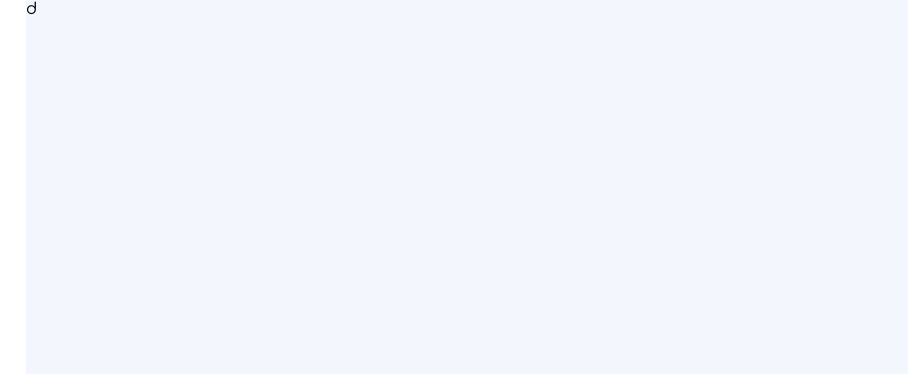
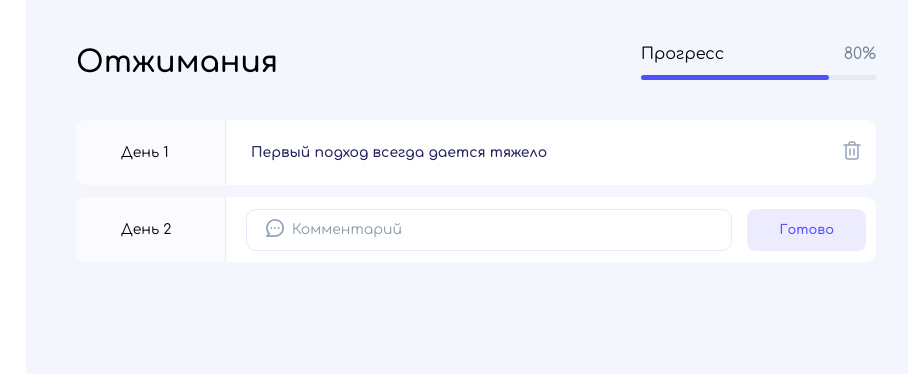
Before and after one commit to Hadd4way/HabbitAppProject, a plain HTML site: page index.html in a window 1280 px wide. Shown: the full height of the page, 100-1008 px from the left. Drawn offline with Linux system fonts and the light colour scheme.

Commit message:
Верстка проекта готова

```diff
--- a/index.html
+++ b/index.html
@@ -27,7 +27,39 @@
                 </button>
             </nav>
         </div>
-        <div class="contend">d</div>
+        <div class="content">
+            <header>
+                <h1>Отжимания</h1>
+                <div class="progress">
+                    <div class="progress__text">
+                        <div class="progress__name">Прогресс</div>
+                        <div class="progress__percent">80%</div>
+                    </div>
+                    <div class="progress__bar">
+                        <div class="progress__bar-cover"></div>
+                    </div>
+                </div>
+            </header>
+            <main>
+                <div class="habbit__list">
+                    <div class="habbit">
+                        <div class="habbit__day">День 1</div>
+                        <div class="habbit__comment">Первый подход всегда дается тяжело</div>
+                        <button class="habbit__delete">
+                            <img src="/images/delete.svg" alt="Удалить день">
+                        </button>
+                    </div>
+                </div>
+                <div class="habbit">
+                    <div class="habbit__day">День 2</div>
+                    <form class="habbit__form">
+                        <input type="text" class="input__icon" placeholder="Комментарий">
+                        <img src="/images/comment.svg" alt="commentIcon" class="input_icon">
+                        <button class="habbit__form__button">Готово</button>
+                    </form>
+                </div>
+            </main>
+        </div>
     </div>
     <script src="/scripts/app.js"></script>
 </body>
--- a/styles/main.css
+++ b/styles/main.css
@@ -64,3 +64,128 @@ body{
 .menu__item_active img{
     filter: brightness(0) invert(1);
 }
+.content{
+    padding: 45px 50px;
+    display: flex;
+    flex-direction: column;
+    min-width: 900px;
+}
+header{
+    display: flex;
+    justify-content: space-between;
+    align-items: center;
+}
+.progress{
+    display: flex;
+    flex-direction: column;
+    justify-content: center;
+    min-width: 235px;
+    gap: 12px;
+}
+.progress__text{
+    display: flex;
+    justify-content: space-between;
+}
+.progress__percent{
+    color: #737f92;
+}
+.progress__bar{
+    height: 5px;
+    border-radius: 4px;
+    background: #E6E9ED;
+    position: relative;
+    width: 100%;
+}
+.progress__bar-cover{
+    position:absolute;
+    border-radius: 4px;
+    background: #5051F9;
+    width: 80%;
+    height:5px;
+}
+h1{
+    font-size: 30px;
+    font-weight: 600;
+    margin:0;
+}
+main{
+    margin-top: 40px;
+}
+.habbit{
+    display: flex;
+    background: #FFF;
+    border-radius: 10px;
+    align-items: center;
+    margin-bottom: 12px;
+    width: 100%;
+}
+.habbit__day{
+    min-width: 150px;
+    background:#FBFAFF;
+    border-radius: 10px 0 0 10px;
+    border-right: 1px solid #E7EBFB;
+    padding: 25px 45px;
+    font-size: 14px;
+
+}
+.habbit__comment{
+    padding: 25px 25px;
+    font-size: 14px;
+    font-weight: 600;
+    color: #23235F;
+}
+.habbit__delete{
+    padding: 2px;
+    margin-left: auto;
+    margin-right: 10px;
+    background: none;
+    outline: none;
+    cursor: pointer;
+    border-radius: 5px;
+    border: none;
+    transition: .3s;
+    align-self: center;
+}
+.habbit__delete:hover{
+    background: #f3f3fd;
+}
+.habbit__form{
+    display: flex;
+    gap: 15px;
+    padding: 0px 10px 0 20px;
+    width: 100%;
+    position: relative;
+}
+.input__icon{
+    flex: 1;
+    font-size: 14px;
+    font-weight: 400;
+    font-family: Comfortaa;
+    padding: 11px 45px;
+    border-radius: 10px;
+    border: 1px solid #E7EBFB;
+    background: #FFF;
+}
+.input__icon::placeholder{
+    color:#8899A8;
+}
+.input_icon{
+    position: absolute;
+    top: 10px;
+    left: 40px;
+}
+.habbit__form__button{
+    border-radius: 9px;
+    background: #EDECFE;
+    padding: 14px 32px;
+    color: #5051F9;
+    font-family: Comfortaa;
+    font-size: 13px;
+    font-weight: 600;
+    border: none;
+    cursor: pointer;
+    transition: .3s;
+}
+.habbit__form__button:hover{
+    background: #e0defa;
+}
```
Also changed, not shown: images/comment.svg (added), images/delete.svg (added).
